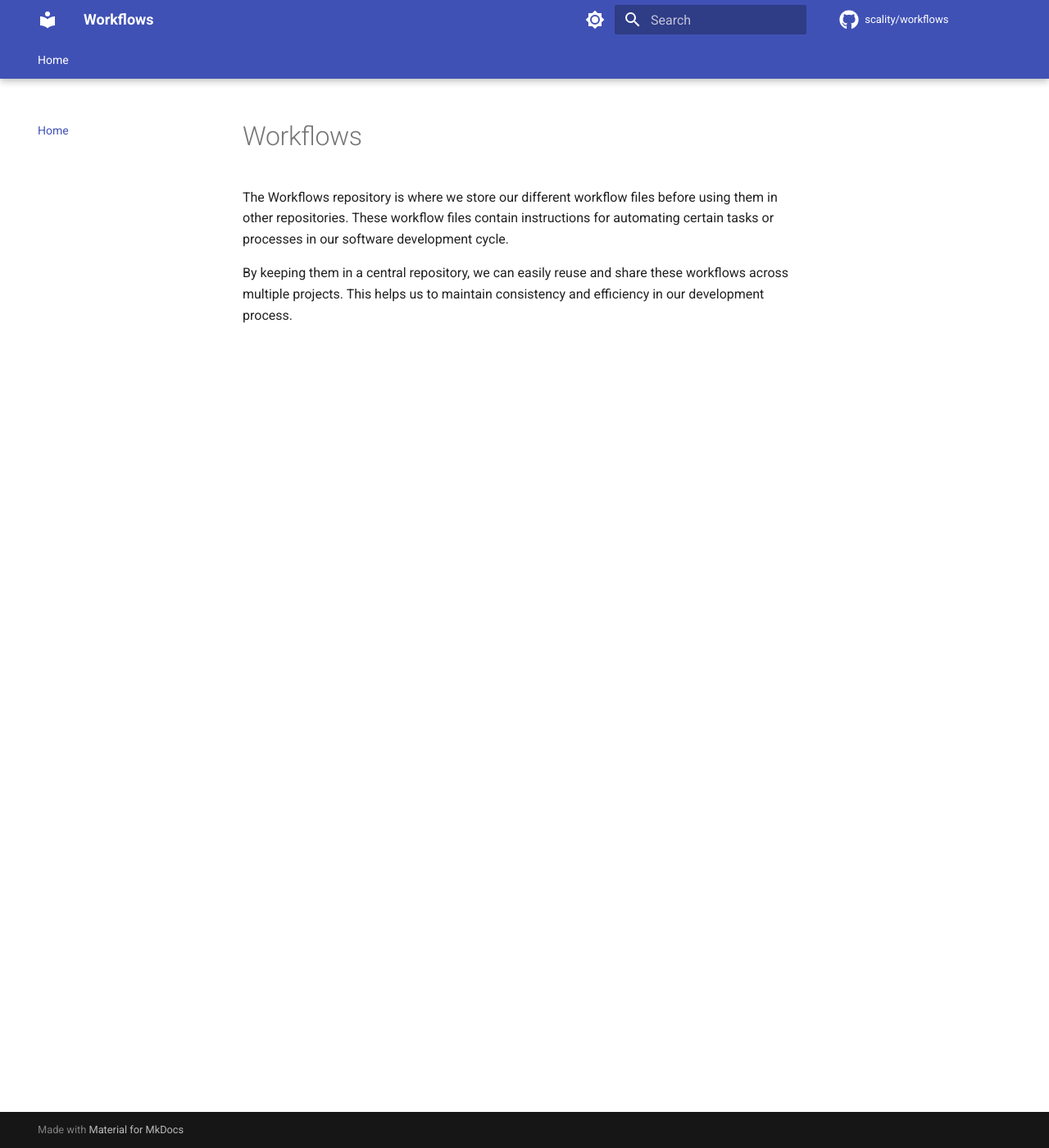
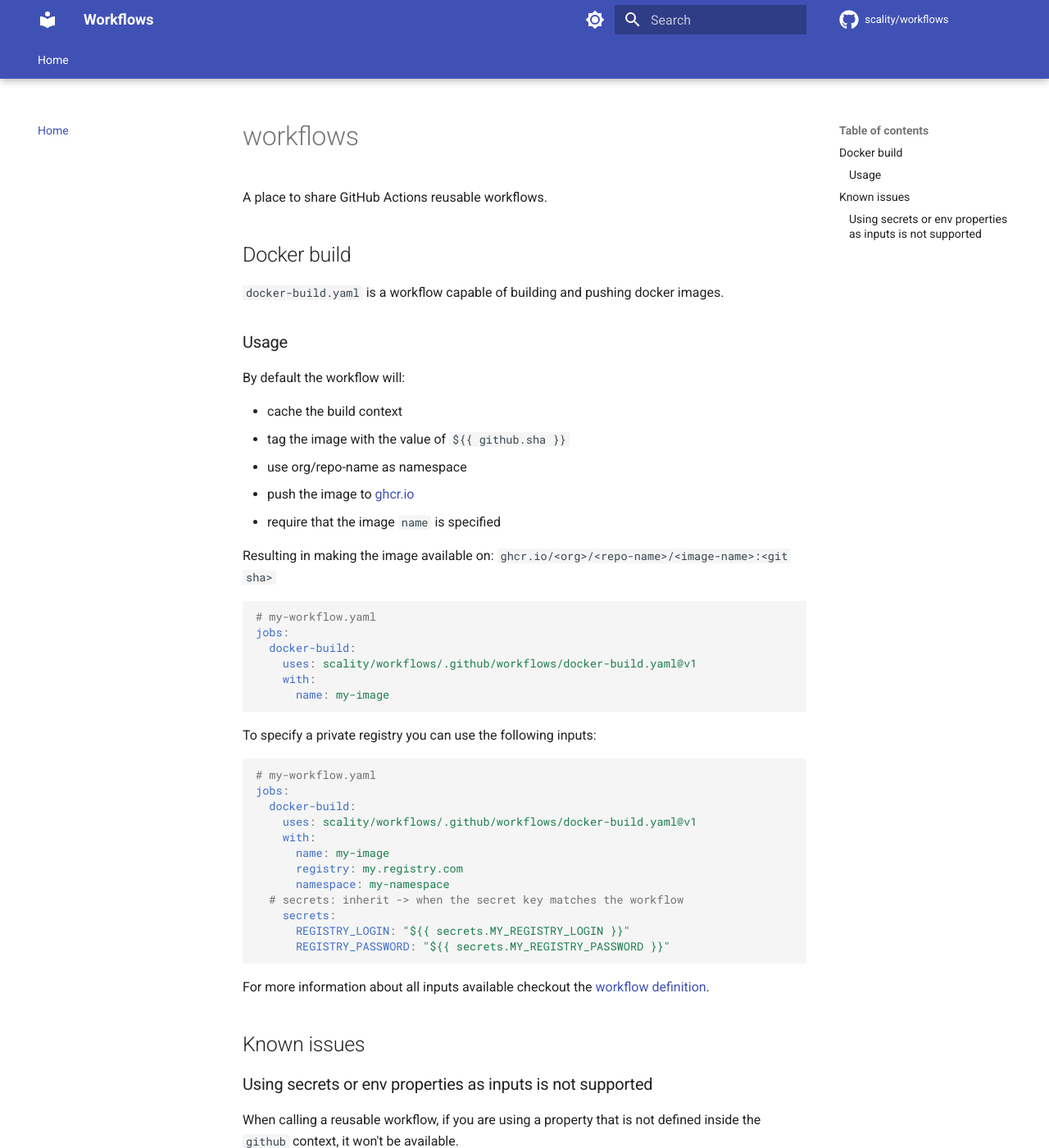
Before and after one commit to scality/workflows, an MkDocs documentation site: the page built from docs/index.md, in a window 1280 px wide and 1400 px high. Shown: the whole window at 82% size. Built offline with MkDocs 1.6.1 and Material for MkDocs 9.7.7, drawn with Linux system fonts in a browser that asks for light colours; comment, search, counter and statistics services are not loaded; some of the changed text lies outside the part shown.

Commit message:
📝 Adding mkdocs to workflows repository

````diff
--- a/docs/index.md
+++ b/docs/index.md
@@ -1,10 +1,92 @@
-# Workflows
+# workflows
 
-The Workflows repository is where we store our different workflow files
-before using them in other repositories. These workflow files contain
-instructions for automating certain tasks or processes in our software
-development cycle.
+A place to share GitHub Actions reusable workflows.
 
-By keeping them in a central repository, we can easily
-reuse and share these workflows across multiple projects. This helps us
-to maintain consistency and efficiency in our development process.
+## Docker build
+
+`docker-build.yaml` is a workflow capable of building and pushing
+docker images.
+
+### Usage
+
+By default the workflow will:
+
+* cache the build context
+* tag the image with the value of `${{ github.sha }}`
+* use org/repo-name as namespace
+* push the image to [ghcr.io](https://ghcr.io)
+* require that the image `name` is specified
+
+Resulting in making the image available on:
+`ghcr.io/<org>/<repo-name>/<image-name>:<git sha>`
+
+```yaml
+# my-workflow.yaml
+jobs:
+  docker-build:
+    uses: scality/workflows/.github/workflows/docker-build.yaml@v1
+    with:
+      name: my-image
+```
+
+To specify a private registry you can use the following inputs:
+
+```yaml
+# my-workflow.yaml
+jobs:
+  docker-build:
+    uses: scality/workflows/.github/workflows/docker-build.yaml@v1
+    with:
+      name: my-image
+      registry: my.registry.com
+      namespace: my-namespace
+  # secrets: inherit -> when the secret key matches the workflow
+    secrets:
+      REGISTRY_LOGIN: "${{ secrets.MY_REGISTRY_LOGIN }}"
+      REGISTRY_PASSWORD: "${{ secrets.MY_REGISTRY_PASSWORD }}"
+```
+
+For more information about all inputs available checkout
+the [workflow definition](./.github/workflows/docker-build.yaml).
+
+
+## Known issues
+
+### Using secrets or env properties as inputs is not supported
+
+When calling a reusable workflow, if you are using a property
+that is not defined inside the `github` context, it won't be available.
+
+This is because GitHub considers that you are at a job level where those
+properties are not transmitted yet, they become available only when
+a runner is involved, at the steps level.
+
+Example:
+
+```yaml
+jobs:
+  workflow-job:
+    uses: scality/workflow/.github/workflows/my-workflow.yaml@v1
+    with:
+      foo: ${{ secrets.foo }} # Doesn't work
+      key: ${{ env.VALUE }} # Doesn't work
+      param: ${{ github.sha }} # Works
+```
+
+Workaround:
+
+* All the secrets you want to use should be defined inside the reusable workflow
+to be called with the `secrets` parameter
+* Other parameters can be outputs from previous builds like:
+  ```yaml
+  jobs:
+    previous-job:
+      outputs:
+        foo: bar
+    workflow-job:
+      needs:
+      - previous-job
+      uses: scality/workflow/.github/workflows/my-workflow.yaml@v1
+      with:
+        foo: ${{ needs.previous-job.outputs.foo }}
+  ```
````
